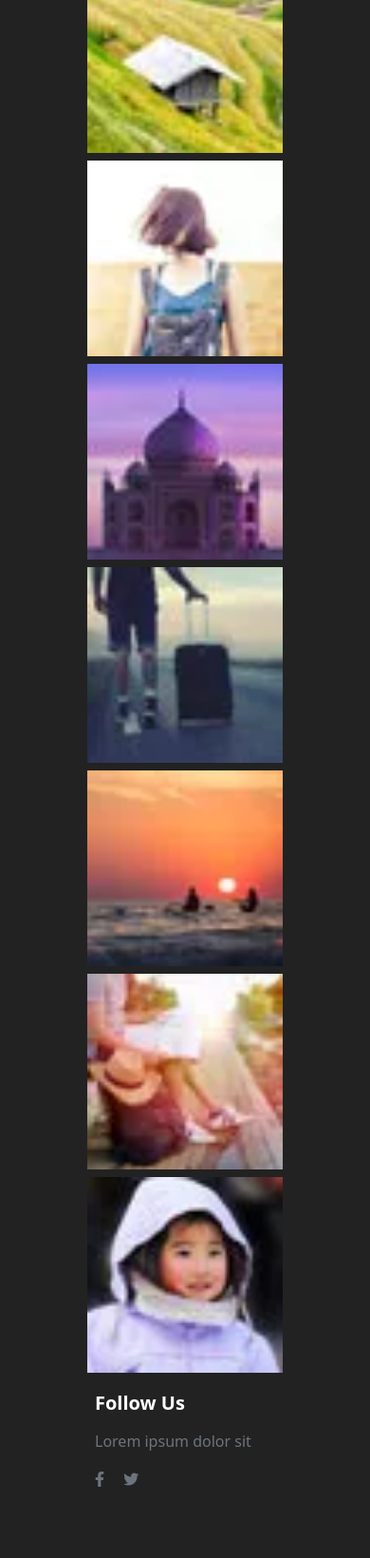
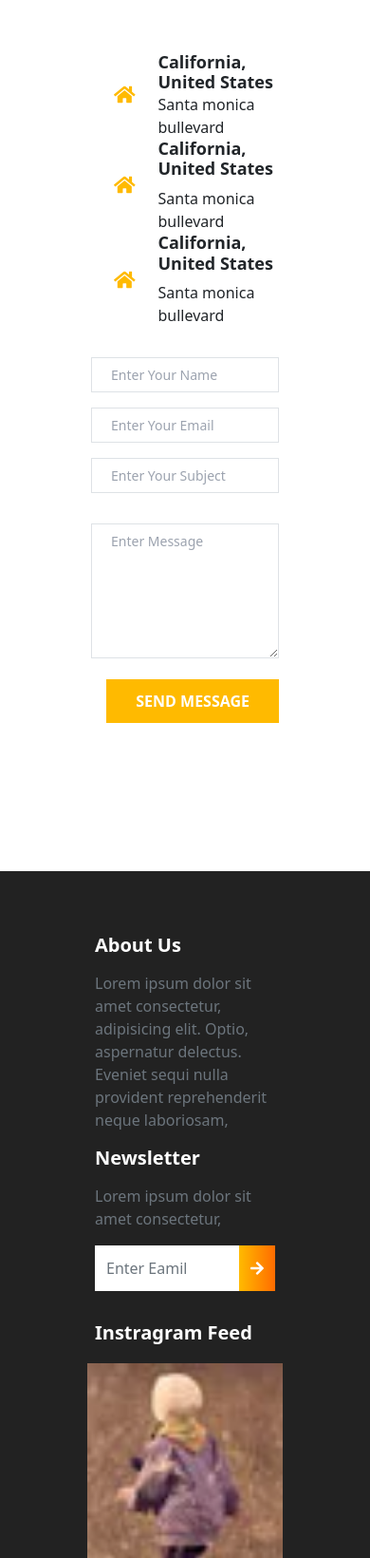
Before and after one commit to ChristopherJamesLeo/karma-shoe-shopping, a PHP site: page /contact_us.html in a window 390 px wide. Shown: the part 1283-2923 px from the top of the page at 95% size. Before the commit the page ends 2848 px from the top, so only its background shows below. Run offline with PHP 8.4, Linux system fonts and the light colour scheme; some libraries are stand-ins or nearby versions.

Commit message:
fixing login/tracking/contact page

```diff
--- a/contact_us.html
+++ b/contact_us.html
@@ -132,6 +132,76 @@
         </section>
     </header>
     <!-- Header End -->
+    <!-- content section start -->
+    <section class="contact-section">
+        <div class="contact-section-container">
+            <div class="w-full contact-google-map-container">
+                <iframe src="https://www.google.com/maps/embed?pb=!1m14!1m8!1m3!1d48384.58035319284!2d-74.111944!3d40.717218!3m2!1i1024!2i768!4f13.1!3m3!1m2!1s0x89c253925a4b77d7%3A0x3d7e2fb73cb527a8!2sFlaming%20Grill%20%26%20Supreme%20Buffet!5e0!3m2!1sen!2sus!4v1673143530521!5m2!1sen!2sus" width="100%" height="100%" style="border:0;" allowfullscreen="" loading="lazy" referrerpolicy="no-referrer-when-downgrade"></iframe>
+            </div>
+            <div class="contact-contents-container my-5">
+                <div class="row">
+                    <div class="col-lg-4 col-md-6 col-sm-12 p-2">
+                        <div class="contact-detail-group">
+                            <div class="flex justify-start items-center contact-detail">
+                                <div class="contact-icon p-4">
+                                    <i class="fas fa-home"></i>
+                                </div>
+                                <div class="contact-contact">
+                                    <h1 class="font-bold">California, United States</h1>
+                                    <p class="font-normal">Santa monica bullevard</p>
+                                </div>
+                            </div>
+                            <div class="flex justify-start items-center contact-detail">
+                                <div class="contact-icon p-4">
+                                    <i class="fas fa-home"></i>
+                                </div>
+                                <div class="contact-contact">
+                                    <h1 class="h5 font-bold">California, United States</h1>
+                                    <p class="font-normal">Santa monica bullevard</p>
+                                </div>
+                            </div>
+                            <div class="flex justify-start items-center contact-detail">
+                                <div class="contact-icon p-4">
+                                    <i class="fas fa-home"></i>
+                                </div>
+                                <div class="contact-contact">
+                                    <h1 class="h5 font-bold">California, United States</h1>
+                                    <p class="font-normal">Santa monica bullevard</p>
+                                </div>
+                            </div>
+                        </div>
+                    </div>
+                    <div class="col-lg-8 col-md-6 col-sm-12 p-2">
+                        <form action="" method="post" enctype="multipart/form-data">
+                            <div class="row">
+                                <div class="col-lg-6 col-md-12">
+                                    <div class="my-3 form-group">
+                                        <input type="text" name="name" id="name" class="rounded-0 border w-full" placeholder="Enter Your Name">
+                                    </div>
+                                    <div class="my-3 form-group">
+                                        <input type="email" name="email" id="email" class="rounded-0 border w-full" placeholder="Enter Your Email">
+                                    </div>
+                                    <div class="my-3 form-group">
+                                        <input type="text" name="subject" id="subject" class="rounded-0 border w-full" placeholder="Enter Your Subject">
+                                    </div>
+                                </div>
+                                <div class="col-lg-6 col-md-12">
+                                    <div class="my-3 form-group">
+                                        <textarea name="" id="" cols="30" rows="6" class="w-full rounded-0 border" placeholder="Enter Message"></textarea>
+                                    </div>
+                                    <div class="form-group flex justify-end">
+                                        <button type="submit" class="btn uppercase font-semibold rounded-0 relative" >Send message</button>
+                                    </div>
+                                </div>
+
+                            </div>
+                        </form>
+                    </div>
+                </div>
+            </div>
+        </div>
+    </section>
+    <!-- content section End -->
     <!-- footer start -->
     <footer>
         <div class="row footer-container">
--- a/custom_css/style.css
+++ b/custom_css/style.css
@@ -941,3 +941,162 @@ body{
     font-size: 15px;
     height: 50px;
 }
+
+/* log_in-section start */
+.log_in-section {
+    padding: 100px;
+}
+.log_in-section-container .log-in-section-left{
+    background: linear-gradient(
+        rgba(0,0,0,0.4),
+        rgba(0,0,0,0.6)
+    ),url("../assets/img/background-imgs/login.jpg.webp");
+    padding: 0px 100px;
+}
+.log_in-section-container .log-in-section-left .left-contents-container .login-left-content{
+    font-size: 15px;
+}
+
+.log_in-section-container .log-in-section-left .left-contents-container .log-in-left-create-account {
+
+    padding: 10px 30px;
+}
+.log_in-section-container .log-in-section-left .left-contents-container .log-in-left-create-account a{
+    display: inline-block;
+    color: var(--global-white-color);
+    background: var(--global-primary-gradient-color-90deg);
+    padding: 10px 30px;
+    position: relative;
+    overflow: hidden;
+}
+
+.log_in-section-container .log-in-section-left .left-contents-container .log-in-left-create-account a::before {
+    content: "";
+    width: 100%;
+    height: 100%;
+    background: rgba(0, 0, 0, 0.2);
+    position: absolute;
+    left: 0;
+    top: 0;
+    transform: rotate(30deg) translateY(230%);
+    /* transform: ; */
+    transition: all 0.2s ease 0s;
+}
+.log_in-section-container .log-in-section-left .left-contents-container .log-in-left-create-account a:hover::before{
+    transform: rotate(45deg) translateY(-280%);
+}
+.log_in-section-container .log-in-section-right {
+    padding: 130px;
+}
+.log_in-section-container .log-in-section-right .form-group input:focus {
+    outline: none;
+}
+.log-in-section-right form button {
+    background: var(--global-primary-gradient-color-90deg);
+    color: var(--global-white-color);
+    position: relative;
+    overflow: hidden;
+}
+.log-in-section-right form button:hover{
+    color: var(--global-white-color);
+}
+.log-in-section-right form button::before {
+    content: "";
+    width: 100%;
+    height: 100%;
+    background: rgba(0, 0, 0, 0.2);
+    position: absolute;
+    left: 0;
+    top: 0;
+    transform: rotate(30deg) translateY(500%);
+    /* transform: ; */
+    transition: all 0.2s ease 0s;
+}
+.log-in-section-right form button:hover::before {
+    transform: rotate(45deg) translateY(-700%);
+}
+
+/* tracking-section */
+.tracking-section {
+    padding: 100px;
+}
+.tracking-section .tracking-section-container .tracking-content{
+    width: 80%;
+}
+.tracking-section .tracking-section-container .tracking-content p{
+    font-size: 15px;
+}
+.tracking-section .tracking-items-data form .form-group input {
+    padding: 5px 10px;
+}
+.tracking-section .tracking-items-data form .form-group input::placeholder {
+    font-weight: 400;
+}
+.tracking-section .tracking-items-data form .form-group button {
+    padding: 10px 30px;
+    color: var(--global-white-color);
+    background: var(--global-primary-gradient-color-90deg);
+    position: relative;
+    overflow: hidden;
+}
+.tracking-section .tracking-items-data form .form-group button::before {
+    content: "";
+    width: 100%;
+    height: 100%;
+    background: rgba(0, 0, 0, 0.2);
+    position: absolute;
+    left: 0;
+    top: 0;
+    transform: rotate(30deg) translateY(500%);
+    /* transform: ; */
+    transition: all 0.4s ease 0s;
+}
+.tracking-section .tracking-items-data form .form-group button:hover::before{
+    transform: rotate(45deg) translateY(-700%);
+}
+
+/* contact-section Start */
+.contact-section {
+    padding: 100px;
+}
+
+.contact-section-container .contact-google-map-container {
+    height: 80vh;
+}
+
+.contact-contents-container .contact-detail-group .contact-icon{
+    font-size: 20px;
+    color: var(--global-main-color);
+}
+.contact-contents-container .contact-detail-group .contact-contact h1 {
+    font-size: 18px;
+}
+.contact-contents-container form .form-group input,.contact-contents-container form .form-group textarea {
+    padding: 7px 20px;
+    font-size: 14px;
+}
+
+.contact-contents-container form .form-group input:focus,.contact-contents-container form .form-group textarea:focus {
+    outline: none;
+}
+.contact-contents-container form .form-group button {
+    padding: 10px 30px;
+    background-color: var(--global-main-color);
+    color: var(--global-white-color);
+    overflow: hidden;
+}
+.contact-contents-container form .form-group button::before {
+    content: "";
+    width: 100%;
+    height: 100%;
+    background: rgba(0, 0, 0, 0.2);
+    position: absolute;
+    left: 0;
+    top: 0;
+    transform: rotate(30deg) translateY(500%);
+    /* transform: ; */
+    transition: all 0.4s ease 0s;
+}
+.contact-contents-container form .form-group button:hover::before{
+    transform: rotate(45deg) translateY(-700%);
+}
```
Also changed, not shown: Login.html (+42 -0 lines), tracking.html (+27 -0 lines), assets/img/background-imgs/login.jpg.webp (added).
